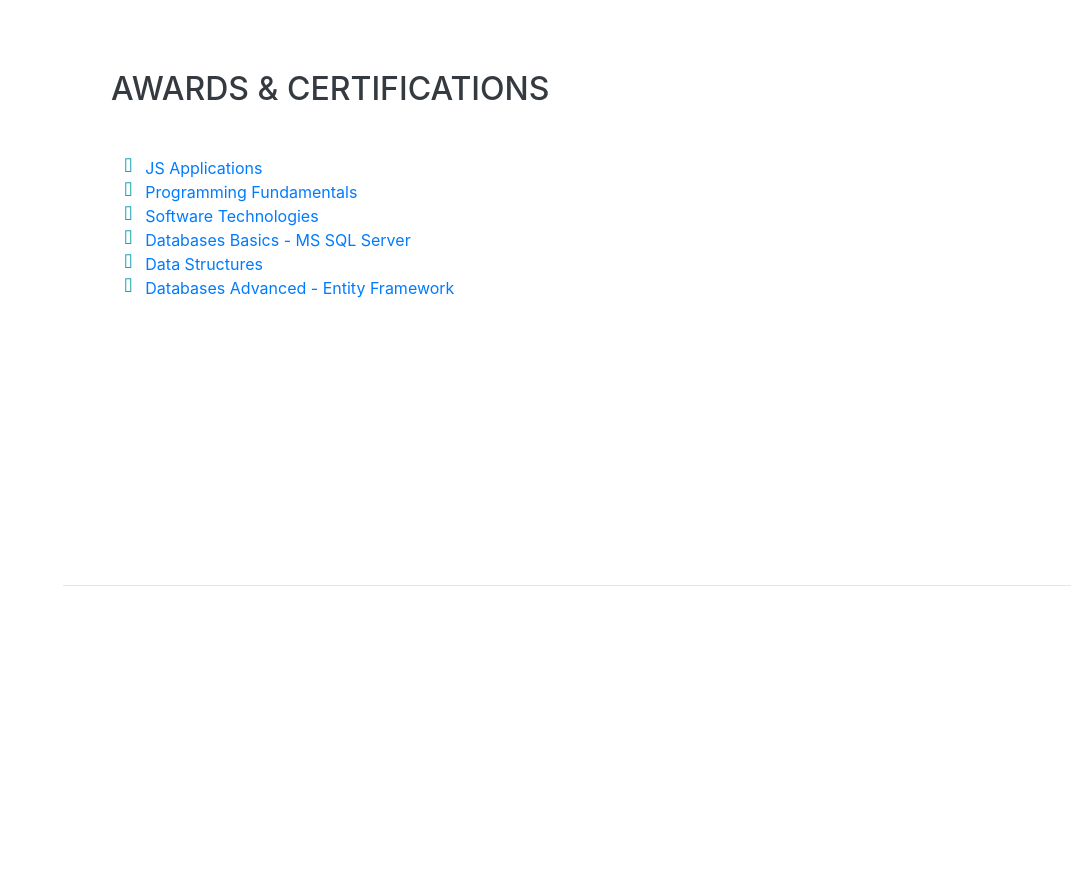
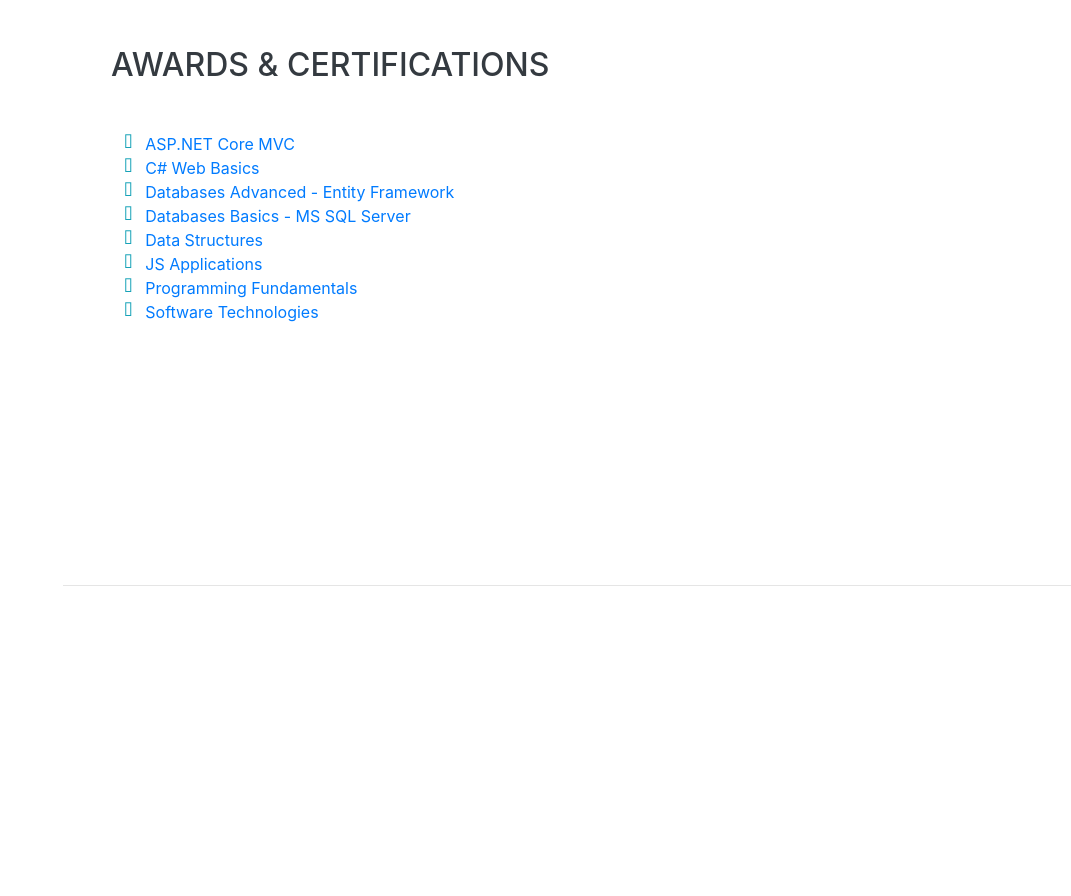
Before and after one commit to SimeonVSimeonov/SimeonVSimeonov.github.io, a website with bundled scripts: page index.html in a window 1280 px wide. Shown: the part 4220-5116 px from the top of the page, without its empty margins (209-1280 px from the left). Built offline with nearby package versions, Linux system fonts and the light colour scheme; a web font is replaced by a local one.

Commit message:
add new achievements

```diff
--- a/index.html
+++ b/index.html
@@ -233,15 +233,15 @@
         <ul class="fa-ul mb-0">
 		<li>
             <i class="fa-li fa fa-award text-info"></i>
-			<a href="https://softuni.bg/certificates/details/57842/8978a378">JS Applications</a>
+			<a href="https://softuni.bg/certificates/details/70664/1b4c1040">ASP.NET Core MVC</a>
             </li>
 		<li>
             <i class="fa-li fa fa-award text-info"></i>
-            <a href="https://softuni.bg/certificates/details/62106/271dbba9">Programming Fundamentals</a>
+			<a href="https://softuni.bg/certificates/details/70539/6bb78300">C# Web Basics</a>
             </li>
 		<li>
             <i class="fa-li fa fa-award text-info"></i>
-            <a href="https://softuni.bg/certificates/details/62145/07a3c762">Software Technologies</a>
+            <a href="https://softuni.bg/certificates/details/65200/e3cdd67a">Databases Advanced - Entity Framework</a>
             </li>
 		<li>
             <i class="fa-li fa fa-award text-info"></i>
@@ -253,7 +253,15 @@
             </li>
 		<li>
             <i class="fa-li fa fa-award text-info"></i>
-            <a href="https://softuni.bg/certificates/details/65200/e3cdd67a">Databases Advanced - Entity Framework</a>
+			<a href="https://softuni.bg/certificates/details/57842/8978a378">JS Applications</a>
+            </li>
+        <li>
+            <i class="fa-li fa fa-award text-info"></i>
+            <a href="https://softuni.bg/certificates/details/62106/271dbba9">Programming Fundamentals</a>
+            </li>
+        <li>
+            <i class="fa-li fa fa-award text-info"></i>
+            <a href="https://softuni.bg/certificates/details/62145/07a3c762">Software Technologies</a>
             </li>
         </ul>
       </div>
```
Lines whose indentation alone changed are shown as unchanged.
